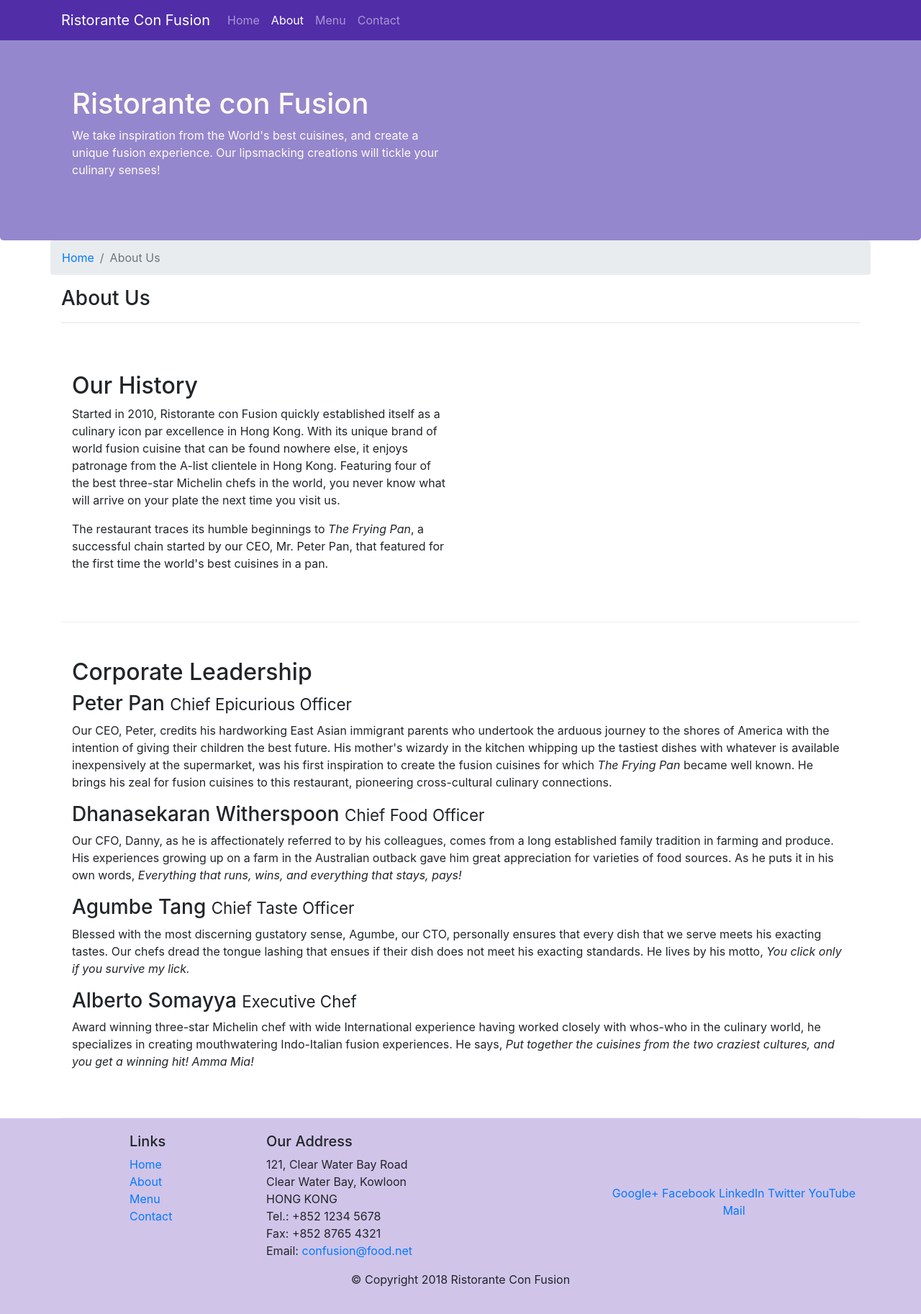
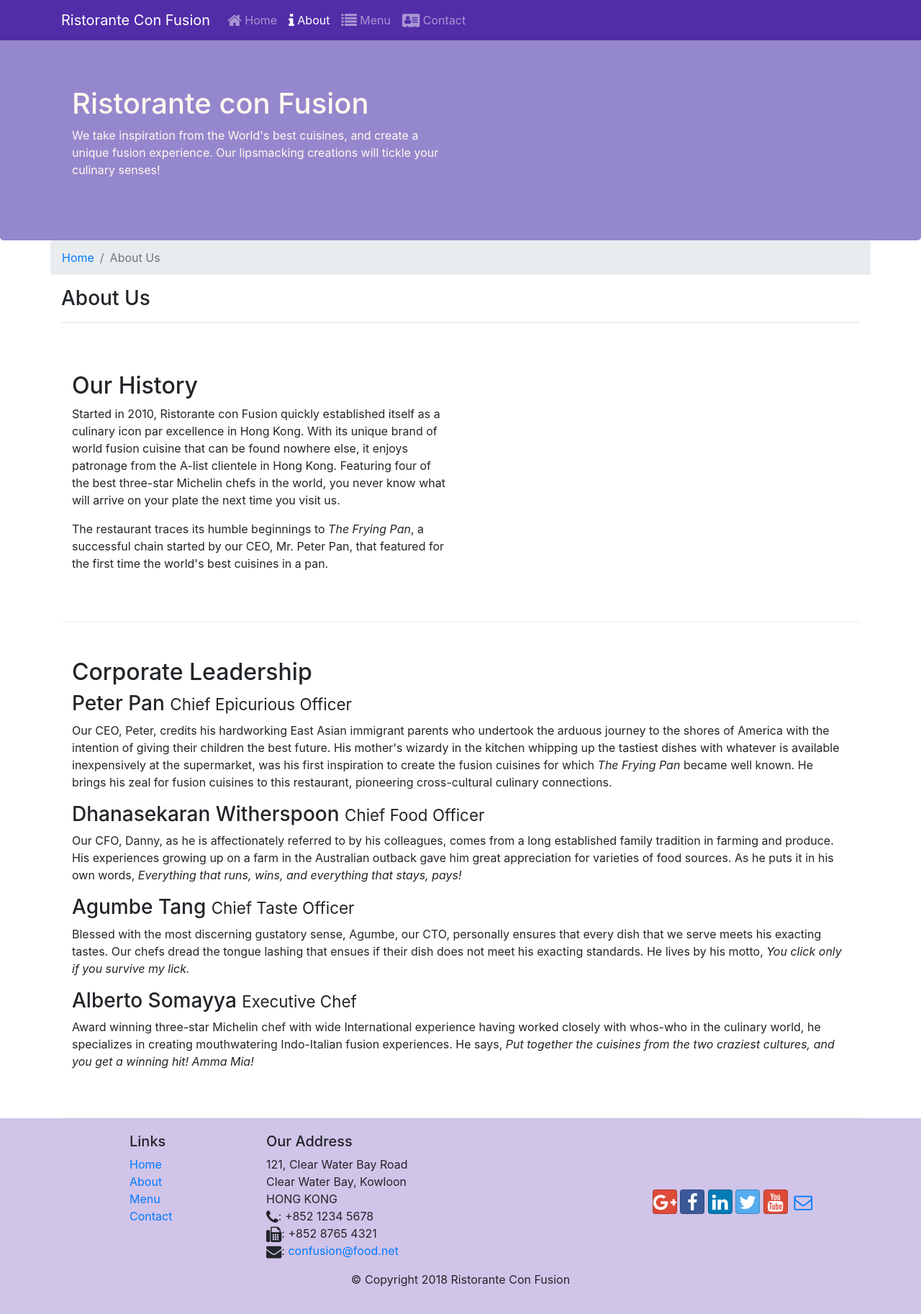
Before and after one commit to RamirezJA/HKU-C1, a website: page aboutus.html in a window 1280 px wide. Shown: the whole page at 72% size. Drawn offline with nearby package versions, Linux system fonts and the light colour scheme.

Commit message:
Icon Fonts

```diff
--- a/aboutus.html
+++ b/aboutus.html
@@ -10,6 +10,11 @@
     <!-- Bootstrap CSS -->
     <link rel="stylesheet" href="node_modules/bootstrap/dist/css/bootstrap.min.css">
     <link rel="stylesheet" href="css/styles.css">
+
+    <!-- Font Awesome -->
+
+    <link rel="stylesheet" href="node_modules/font-awesome/css/font-awesome.min.css">
+    <link rel="stylesheet" href="node_modules/bootstrap-social/bootstrap-social.css">
 
     <!-- Latest compiled and minified JavaScript -->
 <script src="https://maxcdn.bootstrapcdn.com/bootstrap/3.3.7/js/bootstrap.min.js" integrity="sha384-Tc5IQib027qvyjSMfHjOMaLkfuWVxZxUPnCJA7l2mCWNIpG9mGCD8wGNIcPD7Txa" crossorigin="anonymous"></script>
@@ -33,10 +38,10 @@ crossorigin="anonymous"></script>
                    <a class="navbar-brand" href="./index.html">Ristorante Con Fusion</a>
                    <div class="collapse navbar-collapse" id="Navbar">
                         <ul class="navbar-nav mr-auto">
-                            <li class="nav-item"><a class="nav-link" href="./index.html">Home</a></li>
-                            <li class="nav-item active"><a class="nav-link" href="./aboutus.html">About</a></li>
-                            <li class="nav-item"><a class="nav-link" href="#">Menu</a></li>
-                            <li class="nav-item"><a class="nav-link" href="#">Contact</a></li>
+                            <li class="nav-item"><a class="nav-link" href="./index.html"><span class="fa fa-home fa-lg"></span> Home</a></li>
+                    <li class="nav-item active"><a class="nav-link" href="#"><span class="fa fa-info fa-lg"></span> About</a></li>
+                    <li class="nav-item"><a class="nav-link" href="#"><span class="fa fa-list fa-lg"></span> Menu</a></li>
+                    <li class="nav-item"><a class="nav-link" href="#"><span class="fa fa-address-card fa-lg"></span> Contact</a></li>
                         </ul>
                    </div>
                 </div>
@@ -112,19 +117,20 @@ crossorigin="anonymous"></script>
 		              121, Clear Water Bay Road<br>
 		              Clear Water Bay, Kowloon<br>
 		              HONG KONG<br>
-		              Tel.: +852 1234 5678<br>
-		              Fax: +852 8765 4321<br>
-		              Email: <a href="mailto:confusion@food.net">confusion@food.net</a>
+		              <i class="fa fa-phone fa-lg"></i>: +852 1234 5678<br>
+                      <i class="fa fa-fax fa-lg"></i>: +852 8765 4321<br>
+                      <i class="fa fa-envelope fa-lg"></i>:
+                      <a href="mailto:confusion@food.net">confusion@food.net</a>
 		           </address>
                 </div>
                 <div class="col-12 col-sm-4 align-self-center">
                     <div class="text-center">
-                        <a href="http://google.com/+">Google+</a>
-                        <a href="http://www.facebook.com/profile.php?id=">Facebook</a>
-                        <a href="http://www.linkedin.com/in/">LinkedIn</a>
-                        <a href="http://twitter.com/">Twitter</a>
-                        <a href="http://youtube.com/">YouTube</a>
-                        <a href="mailto:">Mail</a>
+                        <a class="btn btn-social-icon btn-google" href="http://google.com/+"><i class="fa fa-google-plus"></i></a>
+                        <a class="btn btn-social-icon btn-facebook" href="http://www.facebook.com/profile.php?id="><i class="fa fa-facebook"></i></a>
+                        <a class="btn btn-social-icon btn-linkedin" href="http://www.linkedin.com/in/"><i class="fa fa-linkedin"></i></a>
+                        <a class="btn btn-social-icon btn-twitter" href="http://twitter.com/"><i class="fa fa-twitter"></i></a>
+                        <a class="btn btn-social-icon btn-google" href="http://youtube.com/"><i class="fa fa-youtube"></i></a>
+                        <a class="btn btn-social-icon" href="mailto:"><i class="fa fa-envelope-o"></i></a>
                     </div>
                 </div>
            </div>
--- a/package.json
+++ b/package.json
@@ -15,6 +15,8 @@
   },
   "dependencies": {
     "bootstrap": "^4.0.0",
+    "bootstrap-social": "^5.1.1",
+    "font-awesome": "^4.7.0",
     "jquery": "^3.3.1",
     "popper.js": "^1.12.9"
   }
```
Also changed, not shown: index.html (+19 -14 lines), 1 other file.
